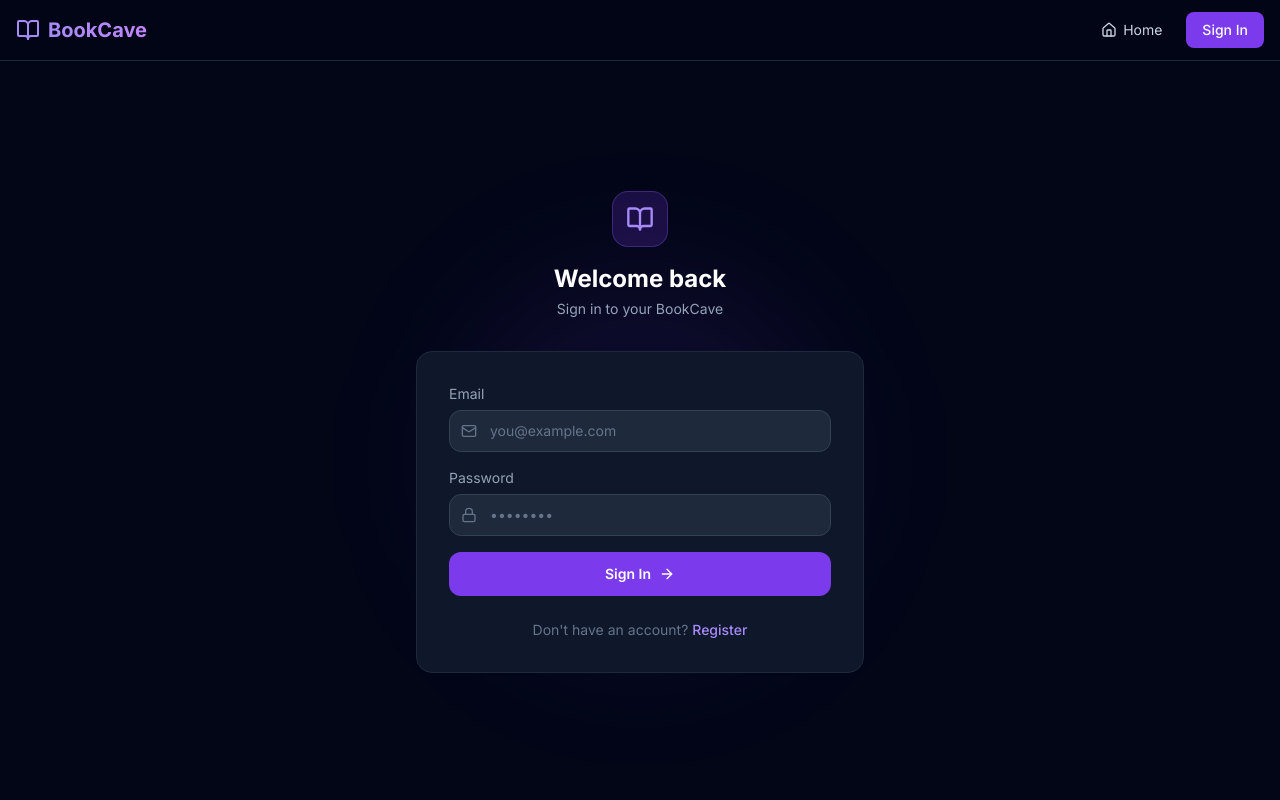
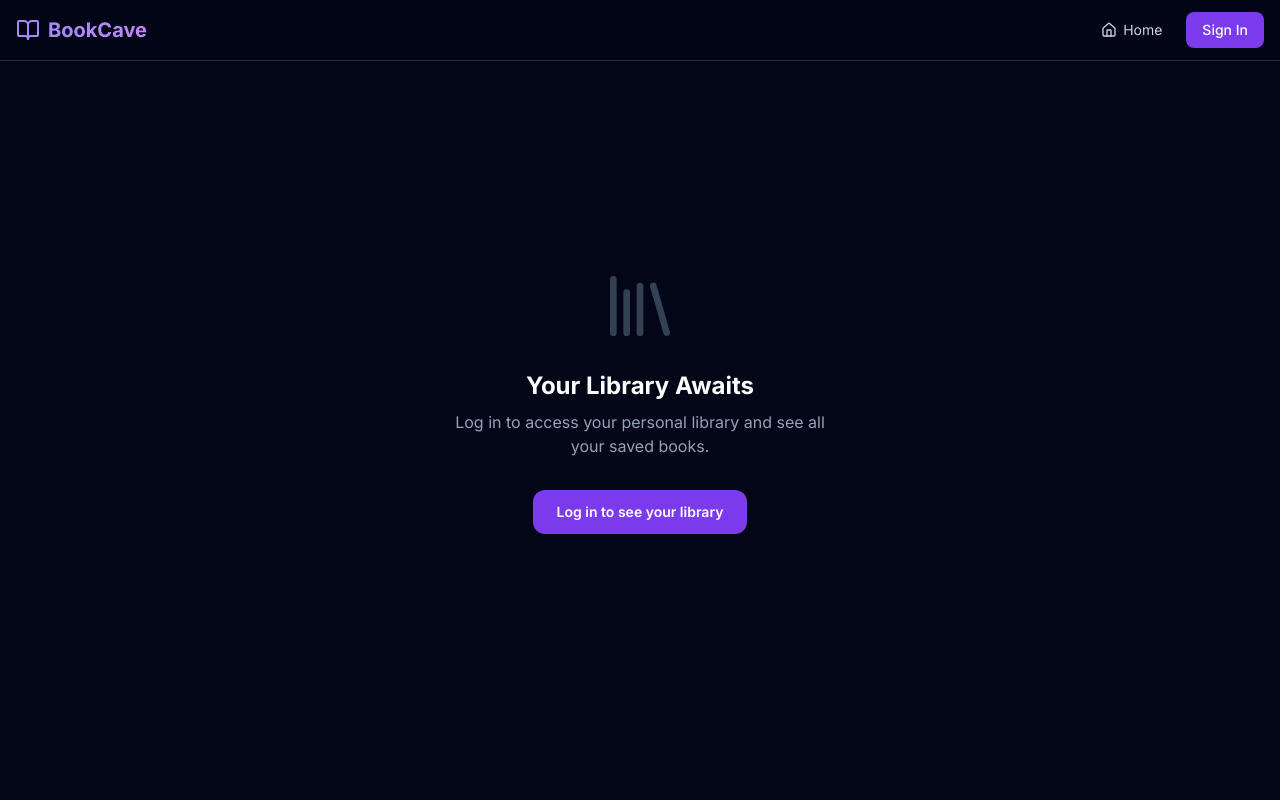
Before and after one commit to Icarz/BooksCaveApp, a React (Vite) app in the folder client/: page /saved in a window 1280 px wide. Before the commit this address led to /auth. Shown: the top 800 px of the page. Built offline with nearby package versions, Linux system fonts and the light colour scheme.

Commit message:
deploying the app backend /frontend

```diff
--- a/client/src/App.jsx
+++ b/client/src/App.jsx
@@ -16,14 +16,7 @@ function App() {
         {/* <Route path="/books/:id" element={<BookDetail />} /> */}
         {/* <Route path="/saved" element={<SavedBooks />} /> */}
         <Route path="/auth" element={<Auth />} />
-        <Route
-          path="/saved"
-          element={
-            <ProtectedRoute>
-              <SavedBooks />
-            </ProtectedRoute>
-          }
-        />
+        <Route path="/saved" element={<SavedBooks />} />
       </Routes>
       <Footer />
     </>
--- a/client/src/pages/SavedBooks.jsx
+++ b/client/src/pages/SavedBooks.jsx
@@ -2,13 +2,35 @@ import { useEffect, useState } from "react";
 import axios from "axios";
 import ReviewForm from "../components/ReviewForm";
 import ReviewList from "../components/ReviewList";
-import { BookOpen, Trash2, Star, MessageSquare } from "lucide-react";
+import { BookOpen, Trash2, Star, MessageSquare, Library } from "lucide-react";
+import { useAuth } from "../AuthContext";
 
 const SavedBooks = () => {
+  const { isAuthenticated } = useAuth();
   const [savedBooks, setSavedBooks] = useState([]);
   const [loading, setLoading] = useState(true);
   const [error, setError] = useState(null);
   const [expandedBook, setExpandedBook] = useState(null);
+
+  if (!isAuthenticated) {
+    return (
+      <section className="min-h-screen bg-slate-950 flex items-center justify-center px-4">
+        <div className="text-center">
+          <Library className="h-20 w-20 text-slate-700 mx-auto mb-6" />
+          <h2 className="text-2xl font-bold text-white mb-2">Your Library Awaits</h2>
+          <p className="text-slate-400 mb-8 max-w-sm mx-auto">
+            Log in to access your personal library and see all your saved books.
+          </p>
+          <a
+            href="/auth"
+            className="inline-flex items-center gap-2 px-6 py-3 bg-violet-600 hover:bg-violet-700 text-white rounded-xl font-semibold transition text-sm"
+          >
+            Log in to see your library
+          </a>
+        </div>
+      </section>
+    );
+  }
 
   useEffect(() => {
     const fetchSavedBooks = async () => {
```
Also changed, not shown: client/vercel.json (added), 1 other file (tests, documents, lock files or other folders).
